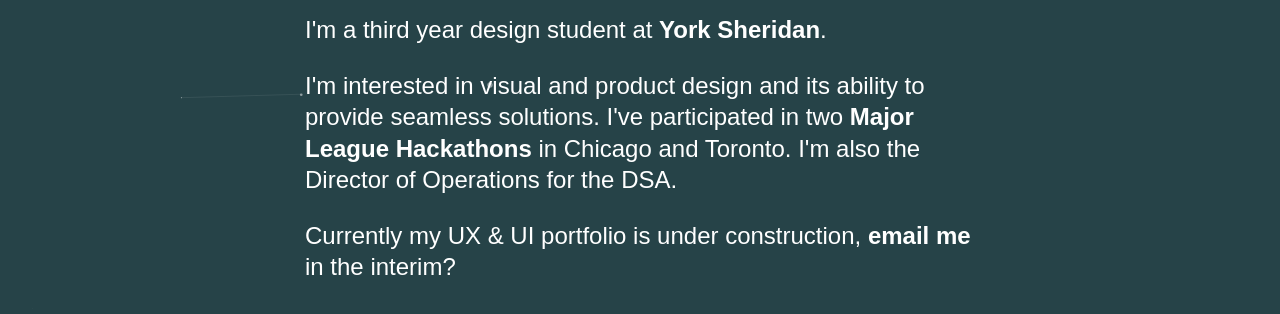
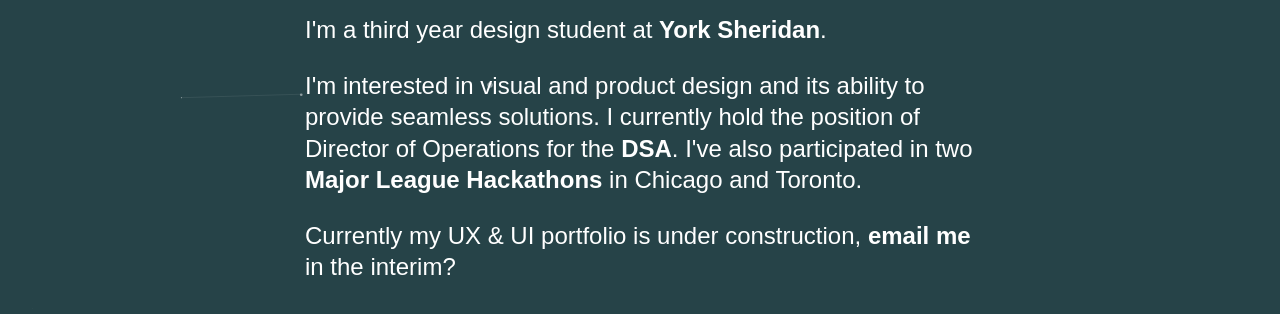
Before and after one commit to heatherhobday/heatherhobday.github.io, a plain HTML site: page index.html in a window 1280 px wide. Shown: the part 312-626 px from the top of the page. Drawn offline with nearby package versions, Linux system fonts and the light colour scheme; a script that the page names is missing; a web font is replaced by a local one.

Commit message:
Update index.html

```diff
--- a/index.html
+++ b/index.html
@@ -3,7 +3,7 @@
 
 ༼ つ ◕_◕ ༽つ
 
-Strider th
+Strider
 
 -->
 <head>
@@ -29,7 +29,9 @@
            <h1>Hello, I'm Heather.</h1>
            <p>I'm a third year design student at <a href="http://design.yorku.ca/" target="_blank" title="YSDN">York Sheridan</a>.</p>
            <p> I'm interested in visual and product design and its ability to provide seamless solutions.
-             I've participated in two <a href="https://mlh.io/" target="_blank" title="Major League Hacks">Major League Hackathons</a> in Chicago and Toronto. I'm also the Director of Operations for the DSA.</p>
+             I currently hold the position of Director of Operations for the <a href="https://www.facebook.com/ysdn.dsa/" target="_blank" title="Design Students Association">DSA</a>.
+             I've also participated in two <a href="https://mlh.io/" target="_blank" title="Major League Hacks">Major League Hackathons</a> in Chicago and Toronto.
+           </p>
            <p>Currently my UX &amp; UI portfolio is under construction,
            <a href="mailto:hello@heatherhobday.design?Subject=Hello" target="_top">email me</a> in the interim?</p>
          </div>
```
